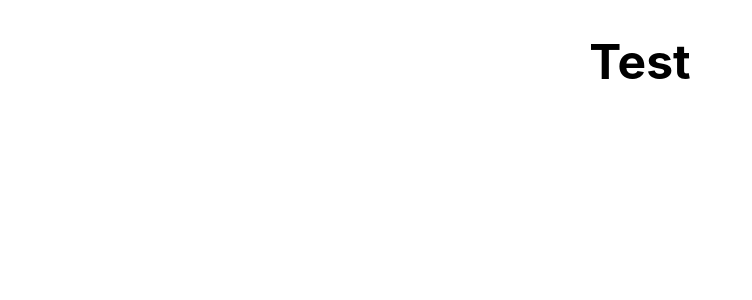
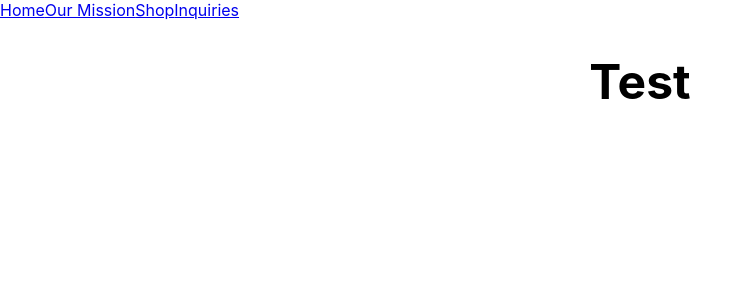
Before and after one commit to sjsussman/vigne-fitness, a React (Create React App) app: page / in a window 1280 px wide. Shown: the top 300 px of the page, without its empty margins (0-752 px from the left). Built offline with nearby package versions, Linux system fonts and the light colour scheme.

Commit message:
added navbar component

```diff
--- a/src/App.js
+++ b/src/App.js
@@ -2,11 +2,14 @@ import Home from "./components/pages/Home";
 import Inquiries from "./components/pages/Inquiries";
 import Mission from "./components/pages/Mission";
 import Shop from "./components/pages/Shop";
+import NavigationBar from "./components/general/NavigationBar";
 import { Route, Switch } from "react-router-dom";
 import "./styles/styles.css";
 
 function App() {
   return (
+    <>
+      <NavigationBar />
       <Switch>
         <Route path="/contact-us">
           <Inquiries />
@@ -21,6 +24,7 @@ function App() {
           <Home />
         </Route>
       </Switch>
+    </>
   );
 }
 
--- /dev/null
+++ b/src/components/general/NavigationBar.js
@@ -0,0 +1,29 @@
+import React, { useState } from "react";
+import NavigationLinks from "./NavigationLinks";
+
+const NavigationBar = () => {
+  const [navbarOpen, setNavbarOpen] = useState(false);
+
+  return (
+    <nav classname="navigation">
+      <div
+        className="toggle"
+        navbarOpen={navbarOpen}
+        onClick={() => setNavbarOpen(!navbarOpen)}
+      >
+        {navbarOpen ? <div className="hamburger" open /> : <div />}
+      </div>
+      {navbarOpen ? (
+        <div className="navbox">
+          <NavigationLinks />
+        </div>
+      ) : (
+        <div classname="navbox" open>
+          <NavigationLinks />
+        </div>
+      )}
+    </nav>
+  );
+};
+
+export default NavigationBar;
--- /dev/null
+++ b/src/components/general/NavigationLinks.js
@@ -0,0 +1,23 @@
+import React from "react";
+import { Link } from "react-router-dom";
+
+const Navigationlinks = () => {
+  return (
+    <>
+      <Link className="link" to="/">
+        Home
+      </Link>
+      <Link className="link" to="/mission">
+        Our Mission
+      </Link>
+      <Link className="link" to="/shop">
+        Shop
+      </Link>
+      <Link className="link" to="/inquiries">
+        Inquiries
+      </Link>
+    </>
+  );
+};
+
+export default Navigationlinks;
```
Lines whose indentation alone changed are shown as unchanged.
